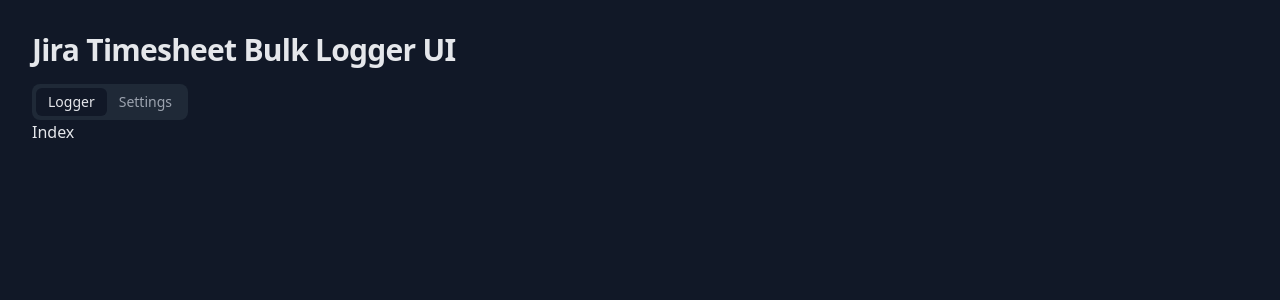
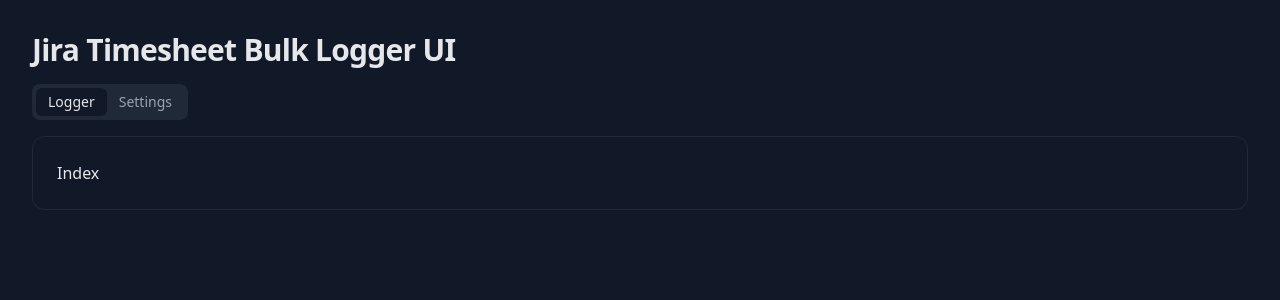
Before and after one commit to brunobragaw8t/jira-timesheet-bulk-logger-ui, a Nuxt app: page / in a window 1280 px wide. Shown: the top 300 px of the page. Built offline with nearby package versions, Linux system fonts and the light colour scheme.

Commit message:
feature: add border to page slot

```diff
--- a/layouts/default.vue
+++ b/layouts/default.vue
@@ -1,7 +1,11 @@
 <template>
   <div class="p-8">
     <AppTitle />
+
     <AppNav class="mt-4" />
-    <slot />
+
+    <div class="mt-4 rounded-xl border border-gray-800 p-6">
+      <slot />
+    </div>
   </div>
 </template>
```
